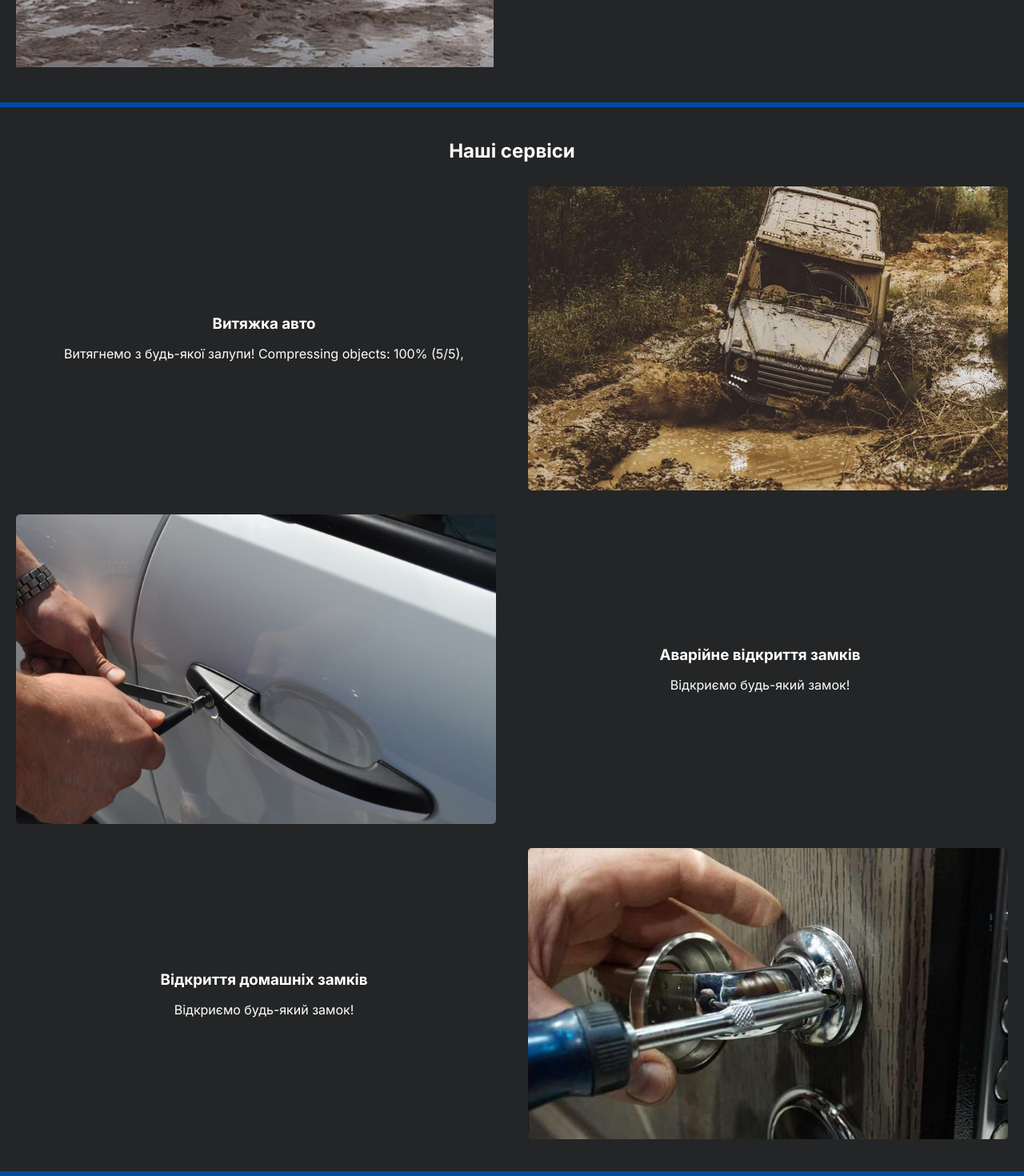
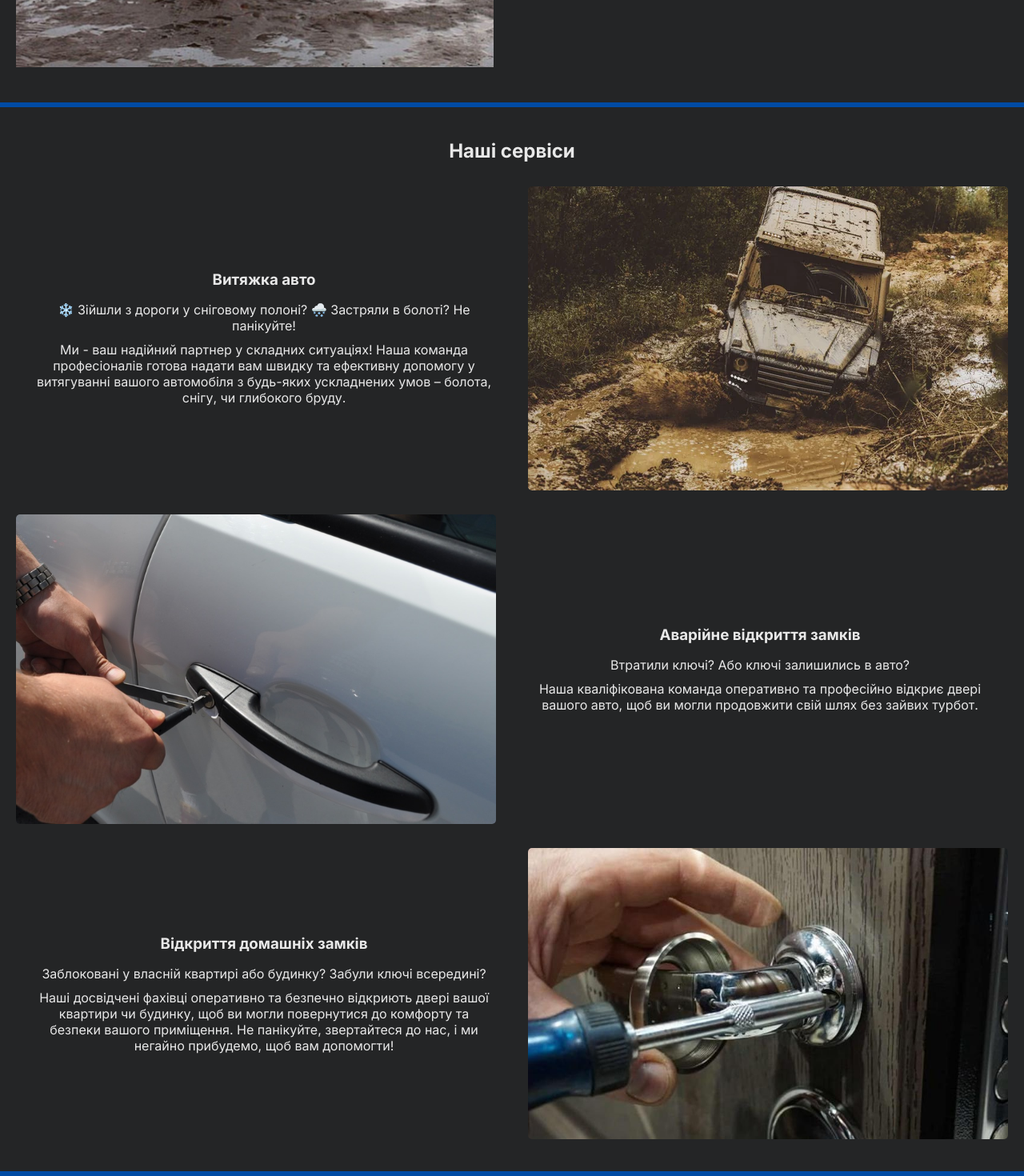
Before and after one commit to AndreyKapus/off-road-assistance, a Next.js app: page / in a window 1280 px wide. Shown: the part 1035-2505 px from the top of the page at 80% size. Built offline with nearby package versions, Linux system fonts and the light colour scheme.

Commit message:
servises

```diff
--- a/app/styles/globals.css
+++ b/app/styles/globals.css
@@ -34,7 +34,7 @@ h1,
 h2,
 h3,
 a {
-  color: #ffffff;
+  color: #e8e8e8;
   padding: 0px;
   margin: 0px;
   text-decoration: none;
--- a/app/styles/servicesMain.module.css
+++ b/app/styles/servicesMain.module.css
@@ -11,6 +11,10 @@
   text-align: center;
   font-size: 24px;
   padding: 0px;
+}
+
+.servicesProblem {
+  margin-bottom: 10px;
 }
 
 .servicesList {
--- a/components/main/servises.js
+++ b/components/main/servises.js
@@ -21,8 +21,15 @@ const ServicesMain = () => {
             />
             <div className={styles.servisesContentWrapper}>
               <h3 className={styles.servisesListTitle}>Витяжка авто</h3>
+              <p className={styles.servicesProblem}>
+                ❄️ Зійшли з дороги у сніговому полоні? 🌨️ Застряли в болоті? Не
+                панікуйте!
+              </p>
               <p>
-                Витягнемо з будь-якої залупи! Compressing objects: 100% (5/5),
+                Ми - ваш надійний партнер у складних ситуаціях! Наша команда
+                професіоналів готова надати вам швидку та ефективну допомогу у
+                витягуванні вашого автомобіля з будь-яких ускладнених умов –
+                болота, снігу, чи глибокого бруду.
               </p>
             </div>
           </li>
@@ -37,7 +44,14 @@ const ServicesMain = () => {
               <h3 className={styles.servisesListTitle}>
                 Аварійне відкриття замків
               </h3>
-              <p>Відкриємо будь-який замок!</p>
+              <p className={styles.servicesProblem}>
+                Втратили ключі? Або ключі залишились в авто?
+              </p>
+              <p>
+                Наша кваліфікована команда оперативно та професійно відкриє
+                двері вашого авто, щоб ви могли продовжити свій шлях без зайвих
+                турбот.
+              </p>
             </div>
           </li>
           <li className={styles.servicesListItem}>
@@ -51,7 +65,16 @@ const ServicesMain = () => {
               <h3 className={styles.servisesListTitle}>
                 Відкриття домашніх замків
               </h3>
-              <p>Відкриємо будь-який замок!</p>
+              <p className={styles.servicesProblem}>
+                Заблоковані у власній квартирі або будинку? Забули ключі
+                всередині?
+              </p>
+              <p>
+                Наші досвідчені фахівці оперативно та безпечно відкриють двері
+                вашої квартири чи будинку, щоб ви могли повернутися до комфорту
+                та безпеки вашого приміщення. Не панікуйте, звертайтеся до нас,
+                і ми негайно прибудемо, щоб вам допомогти!
+              </p>
               <p></p>
             </div>
           </li>
```
